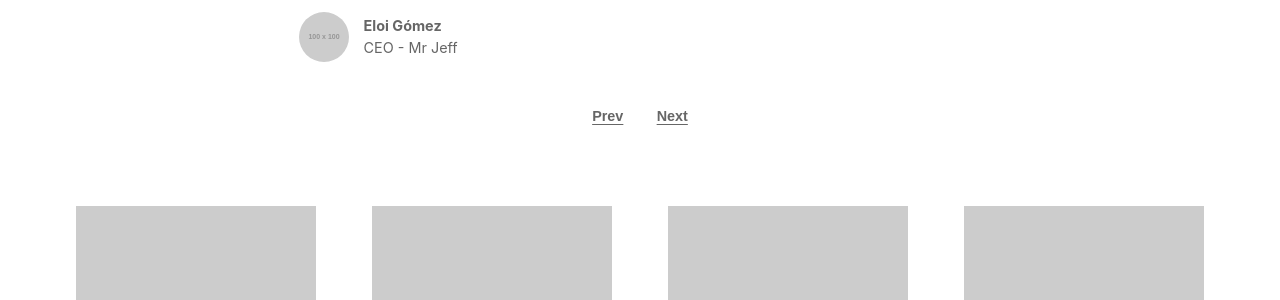
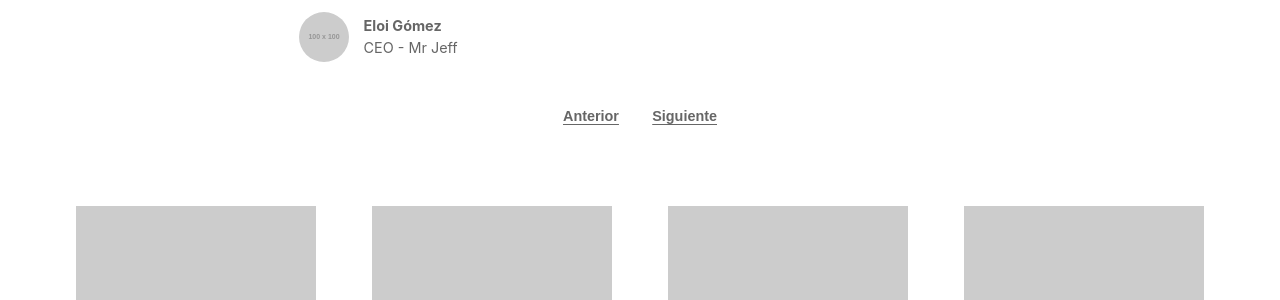
Before and after one commit to tarugoconf/tarugo22, a Jekyll site: the page built from speakers.html, in a window 1280 px wide and 900 px high, scrolled down 5861 px. Shown: the part 152-452 px from the top of the window. Built offline with Jekyll 4.4.1, drawn with Linux system fonts in a browser that asks for light colours; some of the changed lines change nothing that is shown.

Commit message:
melloras carousel

```diff
--- a/_sass/_speakers.scss
+++ b/_sass/_speakers.scss
@@ -29,6 +29,11 @@
         @include link;
         padding: 1em;
 
+        &:disabled {
+            opacity: .2;
+            text-decoration: none;
+            background: none;
+        }
     }
 }
 
--- a/interaction.js
+++ b/interaction.js
@@ -33,12 +33,34 @@
     const player = new Player(carousel);
     player.play();
 
-    carousel.parentElement.querySelector('.js-carousel-next').addEventListener('click', e => {
+    const next = carousel.parentElement.querySelector('.js-carousel-next');
+    const prev = carousel.parentElement.querySelector('.js-carousel-prev');
+
+    next.addEventListener('click', e => {
         player.stop();
         carousel.next();
     })
-    carousel.parentElement.querySelector('.js-carousel-prev').addEventListener('click', e => {
+    prev.addEventListener('click', e => {
         player.stop();
         carousel.prev();
     })
+
+    //Disable buttons
+    let isScrolling;
+
+    carousel.addEventListener(
+        'scroll',
+        event => {
+            clearTimeout(isScrolling);
+            isScrolling = setTimeout(showHideButtons, 100);
+        },
+        false
+    );
+
+    function showHideButtons() {
+        prev.disabled = carousel.scrollFromLeft < 5;
+        next.disabled = carousel.scrollFromRight < 5;
+    }
+
+    showHideButtons();
 })
--- a/speakers.html
+++ b/speakers.html
@@ -288,8 +288,8 @@
     </tarugo-carousel>
 
     <div class="speakers-quotes-nav">
-      <button type="button" class="js-carousel-prev">Prev</button>
-      <button type="button" class="js-carousel-next">Next</button>
+      <button type="button" class="js-carousel-prev">Anterior</button>
+      <button type="button" class="js-carousel-next">Siguiente</button>
     </div>
 
     <ul class="speakers-speakers">
```
